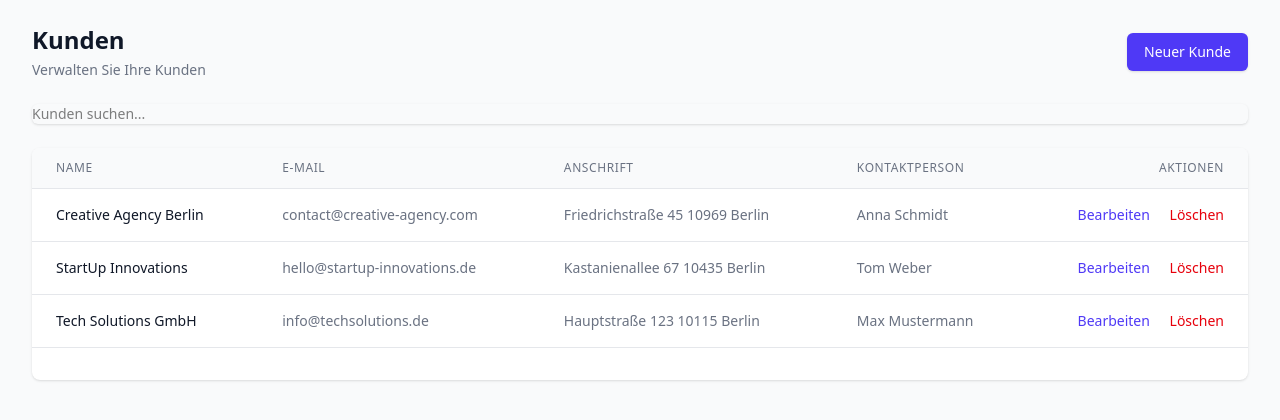
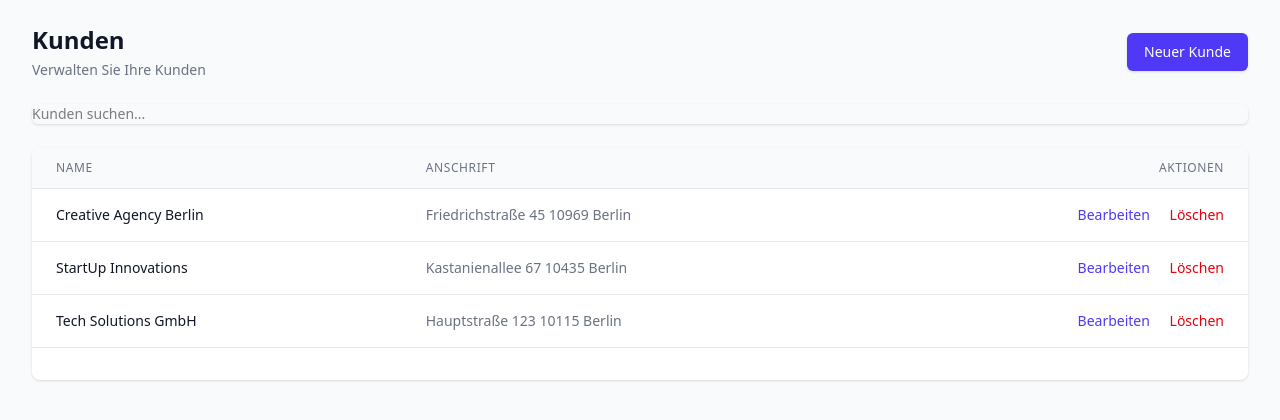
Before and after one commit to JensS/Freelance-Finance, a Laravel app: page /customers in a window 1280 px wide. Shown: the part 65-485 px from the top of the page. Run offline with Laravel 12, Linux system fonts and the light colour scheme; the visitor is signed in with stand-in values (Sample User, id 1); data comes from the database, SQL or seed files in the repository; style sheets or scripts are compiled from the project's sources; parts of the project's set-up code (start-up, migrations or seed data) failed here and were passed over; some libraries are stand-ins or nearby versions.

Commit message:
Remove email and contact_person fields from customers
- Created migration to drop email and contact_person columns
- Updated Customer model fillable fields
- Removed fields from Create and Edit Livewire components
- Removed fields from all customer forms (create, edit views)
- Removed columns from customers index table display
- Updated search functionality to only search by name
- Removed fields from CustomersSeeder
- Updated DocumentParser service to remove email matching and contact_person

```diff
--- a/app/Livewire/Customers/Create.php
+++ b/app/Livewire/Customers/Create.php
@@ -13,8 +13,6 @@ class Create extends Component
 {
     public string $name = '';
 
-    public string $email = '';
-
     public string $street = '';
 
     public string $city = '';
@@ -25,27 +23,22 @@ class Create extends Component
 
     public string $eu_vat_id = '';
 
-    public string $contact_person = '';
-
     public string $notes = '';
 
     public function save()
     {
         $validated = $this->validate([
             'name' => 'required|string|max:255',
-            'email' => 'required|email|max:255',
             'street' => 'required|string|max:255',
             'city' => 'required|string|max:255',
             'zip' => 'required|string|max:10',
             'tax_id' => 'nullable|string|max:50',
             'eu_vat_id' => 'nullable|string|max:20',
-            'contact_person' => 'nullable|string|max:255',
             'notes' => 'nullable|string',
         ]);
 
         Customer::create([
             'name' => $this->name,
-            'email' => $this->email,
             'address' => [
                 'street' => $this->street,
                 'city' => $this->city,
@@ -53,7 +46,6 @@ class Create extends Component
             ],
             'tax_id' => $this->tax_id ?: null,
             'eu_vat_id' => $this->eu_vat_id ?: null,
-            'contact_person' => $this->contact_person ?: null,
             'notes' => $this->notes ?: null,
         ]);
 
--- a/app/Livewire/Customers/Edit.php
+++ b/app/Livewire/Customers/Edit.php
@@ -15,8 +15,6 @@ class Edit extends Component
 
     public string $name = '';
 
-    public string $email = '';
-
     public string $street = '';
 
     public string $city = '';
@@ -27,21 +25,17 @@ class Edit extends Component
 
     public string $eu_vat_id = '';
 
-    public string $contact_person = '';
-
     public string $notes = '';
 
     public function mount(Customer $customer)
     {
         $this->customer = $customer;
         $this->name = $customer->name;
-        $this->email = $customer->email;
         $this->street = $customer->address['street'] ?? '';
         $this->city = $customer->address['city'] ?? '';
         $this->zip = $customer->address['zip'] ?? '';
         $this->tax_id = $customer->tax_id ?? '';
         $this->eu_vat_id = $customer->eu_vat_id ?? '';
-        $this->contact_person = $customer->contact_person ?? '';
         $this->notes = $customer->notes ?? '';
     }
 
@@ -49,19 +43,16 @@ class Edit extends Component
     {
         $this->validate([
             'name' => 'required|string|max:255',
-            'email' => 'required|email|max:255',
             'street' => 'required|string|max:255',
             'city' => 'required|string|max:255',
             'zip' => 'required|string|max:10',
             'tax_id' => 'nullable|string|max:50',
             'eu_vat_id' => 'nullable|string|max:20',
-            'contact_person' => 'nullable|string|max:255',
             'notes' => 'nullable|string',
         ]);
 
         $this->customer->update([
             'name' => $this->name,
-            'email' => $this->email,
             'address' => [
                 'street' => $this->street,
                 'city' => $this->city,
@@ -69,7 +60,6 @@ class Edit extends Component
             ],
             'tax_id' => $this->tax_id ?: null,
             'eu_vat_id' => $this->eu_vat_id ?: null,
-            'contact_person' => $this->contact_person ?: null,
             'notes' => $this->notes ?: null,
         ]);
 
--- a/app/Livewire/Customers/Index.php
+++ b/app/Livewire/Customers/Index.php
@@ -44,9 +44,7 @@ class Index extends Component
     {
         $customers = Customer::query()
             ->when($this->search, function ($query) {
-                $query->where('name', 'like', '%'.$this->search.'%')
-                    ->orWhere('email', 'like', '%'.$this->search.'%')
-                    ->orWhere('contact_person', 'like', '%'.$this->search.'%');
+                $query->where('name', 'like', '%'.$this->search.'%');
             })
             ->orderBy('name')
             ->paginate(15);
--- a/app/Models/Customer.php
+++ b/app/Models/Customer.php
@@ -9,11 +9,9 @@ class Customer extends Model
 {
     protected $fillable = [
         'name',
-        'email',
         'address',
         'tax_id',
         'eu_vat_id',
-        'contact_person',
         'notes',
     ];
 
--- a/database/seeders/CustomersSeeder.php
+++ b/database/seeders/CustomersSeeder.php
@@ -14,7 +14,6 @@ class CustomersSeeder extends Seeder
         $customers = [
             [
                 'name' => 'Tech Solutions GmbH',
-                'email' => 'info@techsolutions.de',
                 'address' => [
                     'street' => 'Hauptstraße 123',
                     'city' => 'Berlin',
@@ -22,12 +21,10 @@ class CustomersSeeder extends Seeder
                 ],
                 'tax_id' => '12/345/67890',
                 'eu_vat_id' => 'DE123456789',
-                'contact_person' => 'Max Mustermann',
                 'notes' => 'Stammkunde seit 2020',
             ],
             [
                 'name' => 'Creative Agency Berlin',
-                'email' => 'contact@creative-agency.com',
                 'address' => [
                     'street' => 'Friedrichstraße 45',
                     'city' => 'Berlin',
@@ -35,12 +32,10 @@ class CustomersSeeder extends Seeder
                 ],
                 'tax_id' => '98/765/43210',
                 'eu_vat_id' => 'DE987654321',
-                'contact_person' => 'Anna Schmidt',
                 'notes' => 'Monatliche Projektabrechnung',
             ],
             [
                 'name' => 'StartUp Innovations',
-                'email' => 'hello@startup-innovations.de',
                 'address' => [
                     'street' => 'Kastanienallee 67',
                     'city' => 'Berlin',
@@ -48,7 +43,6 @@ class CustomersSeeder extends Seeder
                 ],
                 'tax_id' => '55/666/77788',
                 'eu_vat_id' => 'DE556677788',
-                'contact_person' => 'Tom Weber',
                 'notes' => 'Neukunde, Erstes Projekt Q1 2025',
             ],
         ];
--- a/resources/views/livewire/customers/index.blade.php
+++ b/resources/views/livewire/customers/index.blade.php
@@ -62,13 +62,7 @@
                         Name
                     </th>
                     <th scope="col" class="px-6 py-3 text-left text-xs font-medium text-gray-500 uppercase tracking-wider">
-                        E-Mail
-                    </th>
-                    <th scope="col" class="px-6 py-3 text-left text-xs font-medium text-gray-500 uppercase tracking-wider">
                         Anschrift
-                    </th>
-                    <th scope="col" class="px-6 py-3 text-left text-xs font-medium text-gray-500 uppercase tracking-wider">
-                        Kontaktperson
                     </th>
                     <th scope="col" class="px-6 py-3 text-right text-xs font-medium text-gray-500 uppercase tracking-wider">
                         Aktionen
@@ -81,14 +75,8 @@
                         <td class="px-6 py-4 whitespace-nowrap">
                             <div class="text-sm font-medium text-gray-900">{{ $customer->name }}</div>
                         </td>
-                        <td class="px-6 py-4 whitespace-nowrap">
-                            <div class="text-sm text-gray-500">{{ $customer->email }}</div>
-                        </td>
                         <td class="px-6 py-4">
                             <div class="text-sm text-gray-500">{{ $customer->formatted_address }}</div>
-                        </td>
-                        <td class="px-6 py-4 whitespace-nowrap">
-                            <div class="text-sm text-gray-500">{{ $customer->contact_person }}</div>
                         </td>
                         <td class="px-6 py-4 whitespace-nowrap text-right text-sm font-medium">
                             <a
@@ -108,7 +96,7 @@
                     </tr>
                 @empty
                     <tr>
-                        <td colspan="5" class="px-6 py-4 text-center text-sm text-gray-500">
+                        <td colspan="3" class="px-6 py-4 text-center text-sm text-gray-500">
                             Keine Kunden gefunden.
                         </td>
                     </tr>
```
Also changed, not shown: app/Services/DocumentParser.php (+6 -20 lines), resources/views/livewire/customers/create.blade.php (+0 -32 lines), resources/views/livewire/customers/edit.blade.php (+0 -32 lines), database/migrations/2025_11_11_000000_remove_email_and_contact_person_from_customers_table.php (added).
